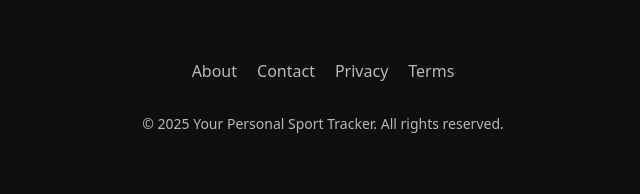
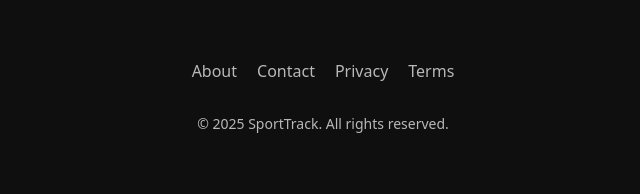
Before and after one commit to ipuppet/cits5505-backend, a Flask app: page / in a window 1280 px wide. Shown: the part 3420-3614 px from the top of the page, without its empty margins (317-957 px from the left). Run offline with Flask 3, Linux system fonts and the light colour scheme.

Commit message:
fix(footer): correct brand name from "SportTracker" to "SportTrack"

```diff
--- a/server/blueprints/index/templates/index/index.html
+++ b/server/blueprints/index/templates/index/index.html
@@ -145,7 +145,7 @@
                 <a href="{{ url_for('index.terms') }}">Terms</a>
             </div>
             <div class="footer-copyright">
-                <p>© 2025 Your Personal Sport Tracker. All rights reserved.</p>
+                <p>© 2025 SportTrack. All rights reserved.</p>
             </div>
         </div>
     </footer>
--- a/server/templates/base.html
+++ b/server/templates/base.html
@@ -134,7 +134,7 @@
                     <a href="{{ url_for('index.terms') }}" class="link-secondary text-decoration-none">Terms</a>
                 </div>
                 <div class="text-center text-md-end">
-                    <small>© 2025 SportTracker. All rights reserved.</small>
+                    <small>© 2025 SportTrack. All rights reserved.</small>
                 </div>
             </div>
         </div>
```
